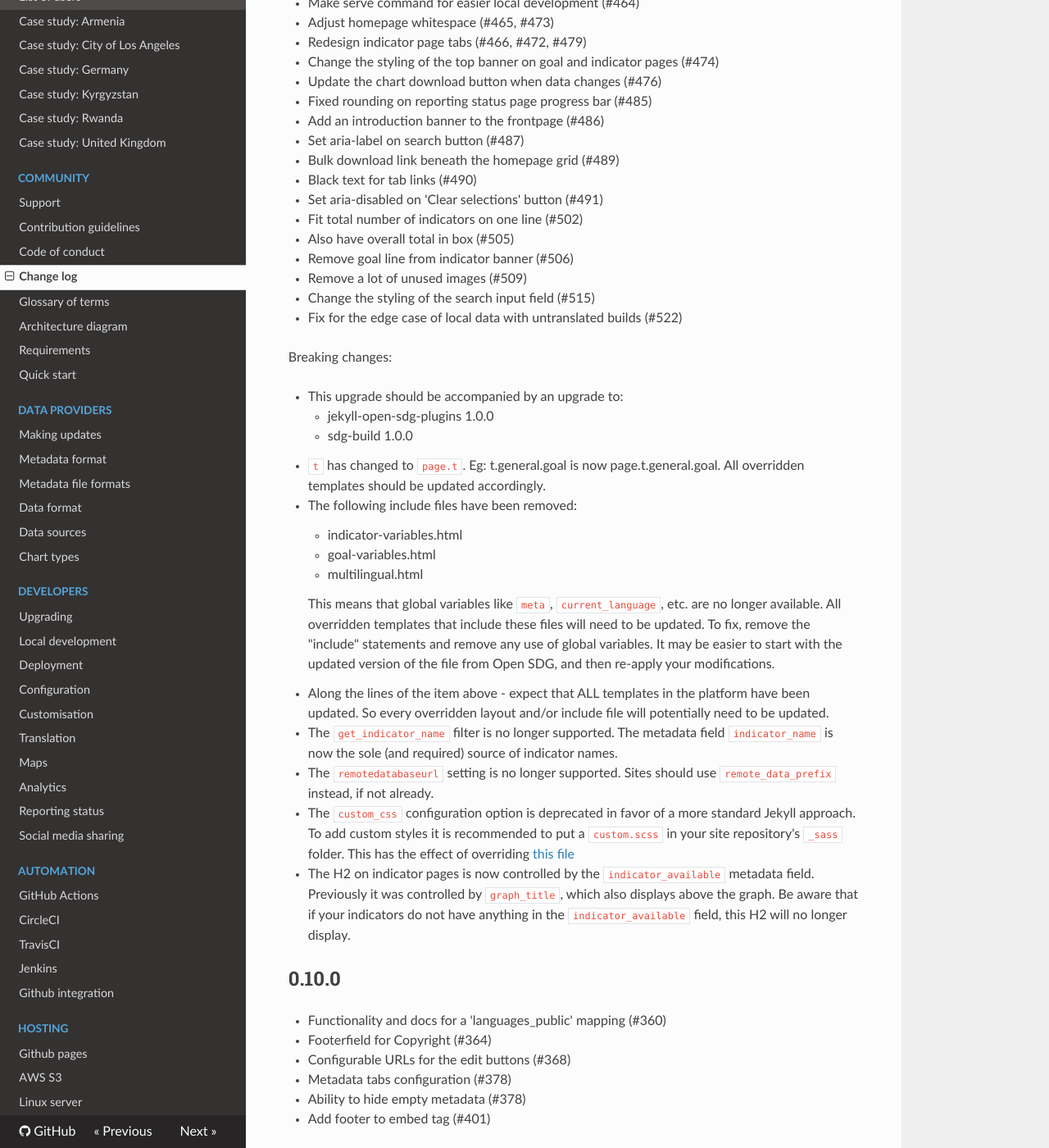
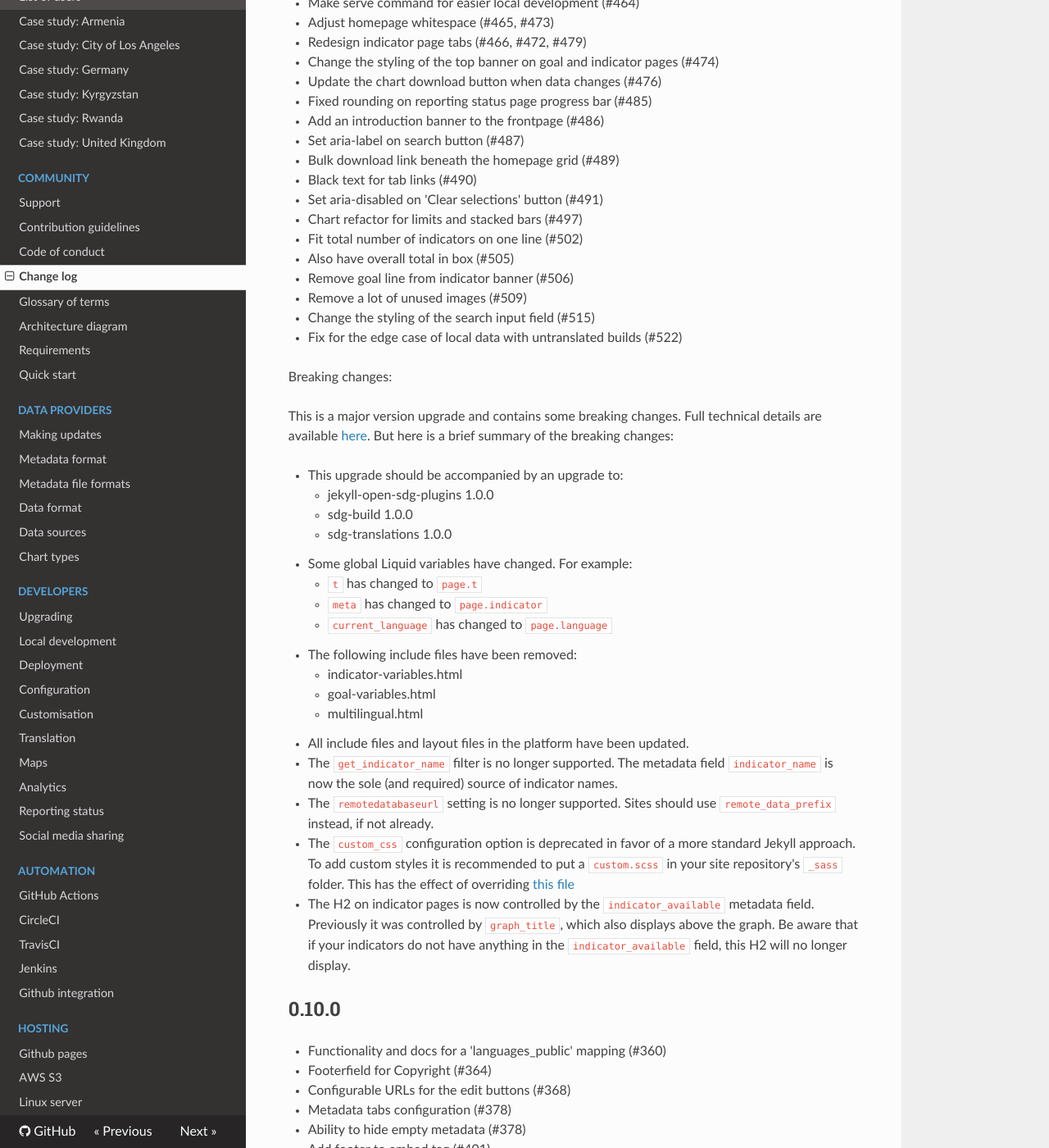
Before and after one commit to open-sdg/open-sdg, an MkDocs documentation site: the page built from docs/changelog.md, in a window 1280 px wide and 1400 px high, scrolled down 728 px. Shown: the whole window at 82% size. Built offline with MkDocs 1.6.1, drawn with Linux system fonts in a browser that asks for light colours; nearby versions of some CDN libraries; old or Windows-style settings are respelled for this version of MkDocs.

Commit message:
Briefer changelog

```diff
--- a/docs/changelog.md
+++ b/docs/changelog.md
@@ -34,6 +34,7 @@
 * Bulk download link beneath the homepage grid (#489)
 * Black text for tab links (#490)
 * Set aria-disabled on 'Clear selections' button (#491)
+* Chart refactor for limits and stacked bars (#497)
 * Fit total number of indicators on one line (#502)
 * Also have overall total in box (#505)
 * Remove goal line from indicator banner (#506)
@@ -43,18 +44,21 @@
 
 Breaking changes:
 
+This is a major version upgrade and contains some breaking changes. Full technical details are available [here](./upgrading-1-0-0). But here is a brief summary of the breaking changes:
+
 * This upgrade should be accompanied by an upgrade to:
     * jekyll-open-sdg-plugins 1.0.0
     * sdg-build 1.0.0
-* `t` has changed to `page.t`. Eg: t.general.goal is now page.t.general.goal. All overridden templates should be updated accordingly.
+    * sdg-translations 1.0.0
+* Some global Liquid variables have changed. For example:
+    * `t` has changed to `page.t`
+    * `meta` has changed to `page.indicator`
+    * `current_language` has changed to `page.language`
 * The following include files have been removed:
     * indicator-variables.html
     * goal-variables.html
     * multilingual.html
-
-    This means that global variables like `meta`, `current_language`, etc. are no longer available. All overridden templates that include these files will need to be updated. To fix, remove the "include" statements and remove any use of global variables. It may be easier to start with the updated version of the file from Open SDG, and then re-apply your modifications.
-
-* Along the lines of the item above - expect that ALL templates in the platform have been updated. So every overridden layout and/or include file will potentially need to be updated.
+* All include files and layout files in the platform have been updated.
 * The `get_indicator_name` filter is no longer supported. The metadata field `indicator_name` is now the sole (and required) source of indicator names.
 * The `remotedatabaseurl` setting is no longer supported. Sites should use `remote_data_prefix` instead, if not already.
 * The `custom_css` configuration option is deprecated in favor of a more standard Jekyll approach. To add custom styles it is recommended to put a `custom.scss` in your site repository's `_sass` folder. This has the effect of overriding [this file](https://github.com/open-sdg/open-sdg/blob/master/_sass/custom.scss)
```
